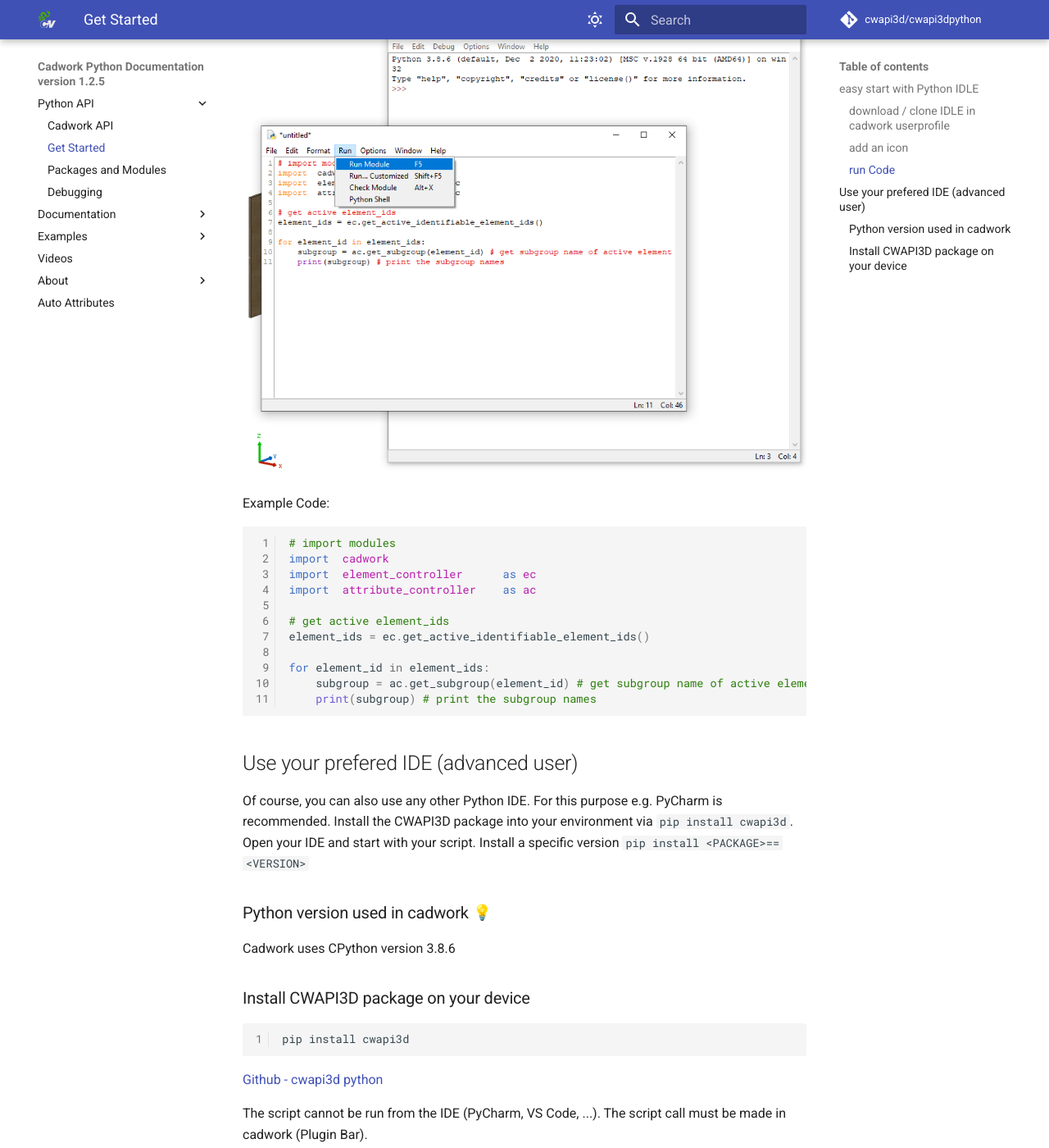
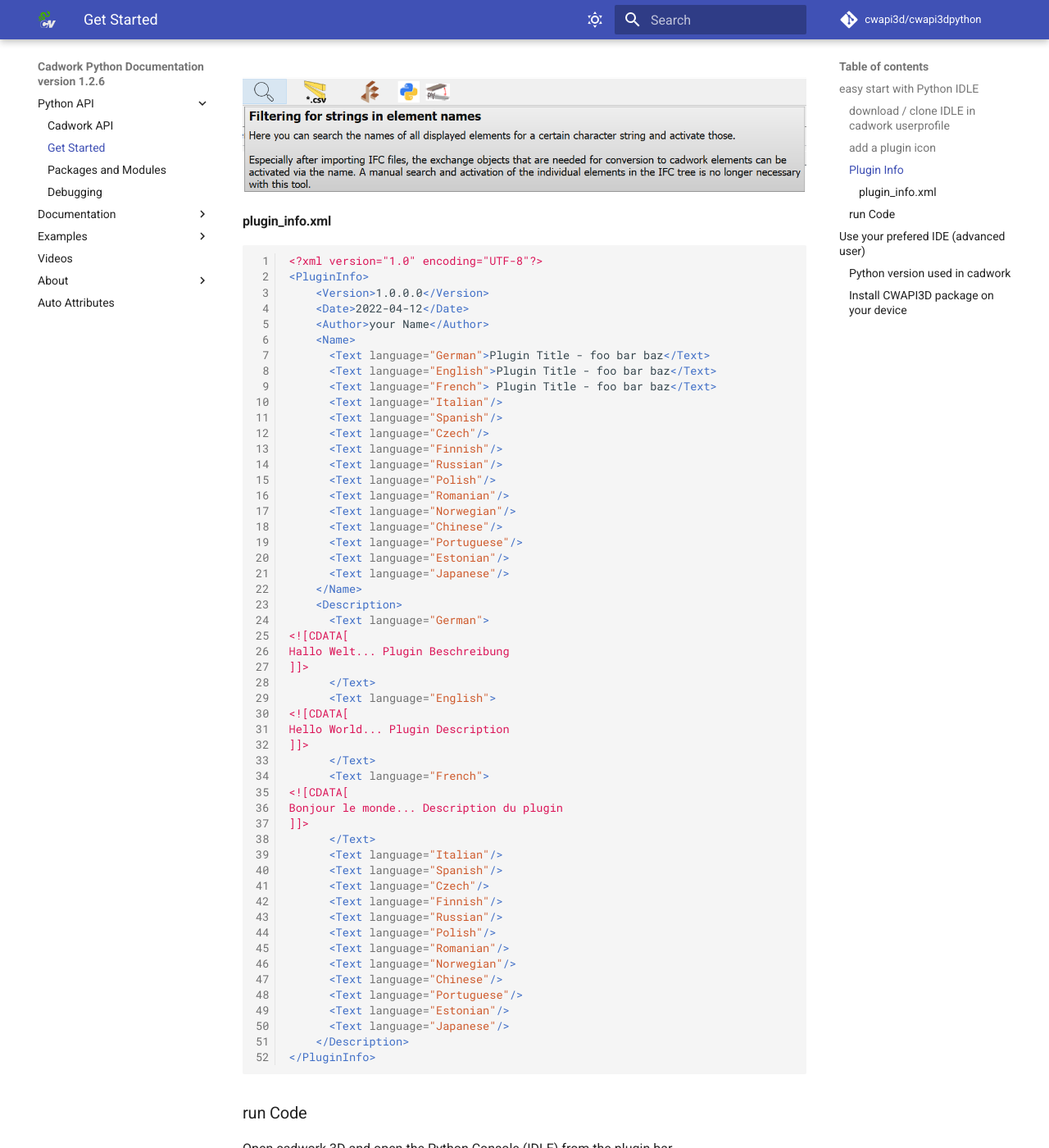
Before and after one commit to cwapi3d/cwapi3dpython, an MkDocs documentation site: the page built from docs/get_started.md, in a window 1280 px wide and 1400 px high, scrolled down 3387 px. Shown: the whole window at 82% size. Built offline with MkDocs 1.6.1 and Material for MkDocs 9.7.7, drawn with Linux system fonts in a browser that asks for light colours; emoji names are drawn with the system emoji font; comment, search, counter and statistics services are not loaded; some of the changed text lies outside the part shown.

Commit message:
add auto attributes getter/setter add plugin info description

````diff
--- a/docs/get_started.md
+++ b/docs/get_started.md
@@ -53,9 +53,75 @@ Go to [Github - cadwork](https://github.com/CadworkMontreal/PythonConsole) -> cl
 
 ![Screenshot](img/clone.png){: style="width:800px"}
 
-### add an icon
+### add a plugin icon
 You can add an icon, which will be displayed in the plugin bar.
 Just add an PNG or SVG File into the API directory c:\users\public\documents\cadwork\userprofil_27\API.x64\PythonConsole. The file must have the following name **Icon.png or Icon.svg** . The icon should be scaled down to 30x30 pixels.
+
+### Plugin Info
+
+For the plugins you can add a description. To do this, you can use the following xml file and customize and extend it according to your needs.
+Save the XML file under the name plugin_info.xml in the directory of your plugin.
+The plugin info is then displayed as soon as the mouse pointer is hovered over the icon.
+
+<br>
+![Screenshot](img/info_xml.png)
+<br>
+
+#### plugin_info.xml
+```xml
+<?xml version="1.0" encoding="UTF-8"?>
+<PluginInfo>
+    <Version>1.0.0.0</Version>
+    <Date>2022-04-12</Date>
+    <Author>your Name</Author>
+    <Name>
+      <Text language="German">Plugin Title - foo bar baz</Text>
+      <Text language="English">Plugin Title - foo bar baz</Text>
+      <Text language="French"> Plugin Title - foo bar baz</Text>
+      <Text language="Italian"/>
+      <Text language="Spanish"/>
+      <Text language="Czech"/>
+      <Text language="Finnish"/>
+      <Text language="Russian"/>
+      <Text language="Polish"/>
+      <Text language="Romanian"/>
+      <Text language="Norwegian"/>
+      <Text language="Chinese"/>
+      <Text language="Portuguese"/>
+      <Text language="Estonian"/>
+      <Text language="Japanese"/>
+    </Name>
+    <Description>
+      <Text language="German">
+<![CDATA[
+Hallo Welt... Plugin Beschreibung
+]]>
+      </Text>
+      <Text language="English">
+<![CDATA[
+Hello World... Plugin Description
+]]>
+      </Text>
+      <Text language="French">
+<![CDATA[
+Bonjour le monde... Description du plugin
+]]>
+      </Text>
+      <Text language="Italian"/>
+      <Text language="Spanish"/>
+      <Text language="Czech"/>
+      <Text language="Finnish"/>
+      <Text language="Russian"/>
+      <Text language="Polish"/>
+      <Text language="Romanian"/>
+      <Text language="Norwegian"/>
+      <Text language="Chinese"/>
+      <Text language="Portuguese"/>
+      <Text language="Estonian"/>
+      <Text language="Japanese"/>
+    </Description>
+</PluginInfo>
+```
 
 ### run Code
 Open cadwork 3D and open the Python Console (IDLE) from the plugin bar.
--- a/mkdocs.yml
+++ b/mkdocs.yml
@@ -7,7 +7,7 @@ edit_uri: ""
 # Copyright
 copyright: Copyright &copy; 2021 cadwork
 
-site_name: Cadwork Python Documentation version 1.2.5
+site_name: Cadwork Python Documentation version 1.2.6
 site_url: https://python.cadwork.dev/
 theme:
     name: material
--- a/setup.py
+++ b/setup.py
@@ -7,7 +7,7 @@ long_description = (here / 'README.md').read_text(encoding='utf-8')
 
 setup(
     name='cwapi3d',
-    version='1.2.5',
+    version='1.2.6',
     author='Cadwork',
     author_email='it@cadwork.ca',
     description='Python bindings for CwAPI3D',
````
Also changed, not shown: docs/auto_attributes.md (+0 -1 lines), src/cadwork/__init__.py (+19 -0 lines), docs/img/info_xml.png (added).
